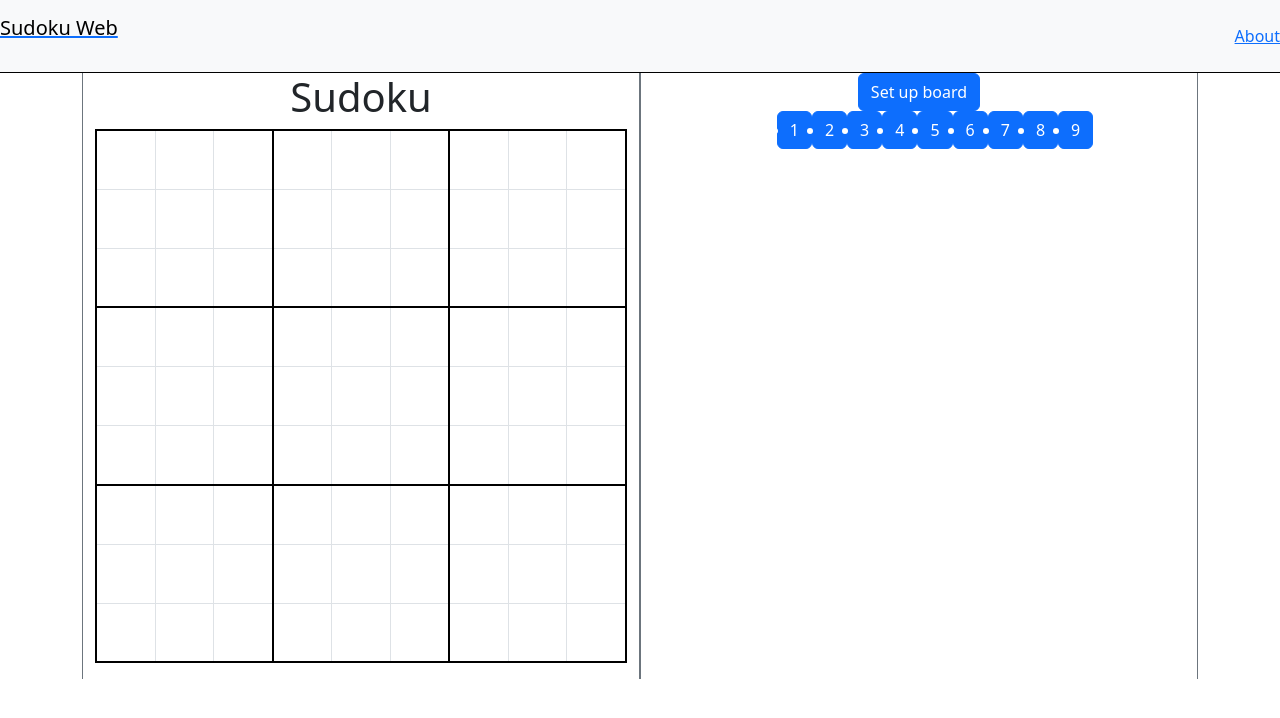
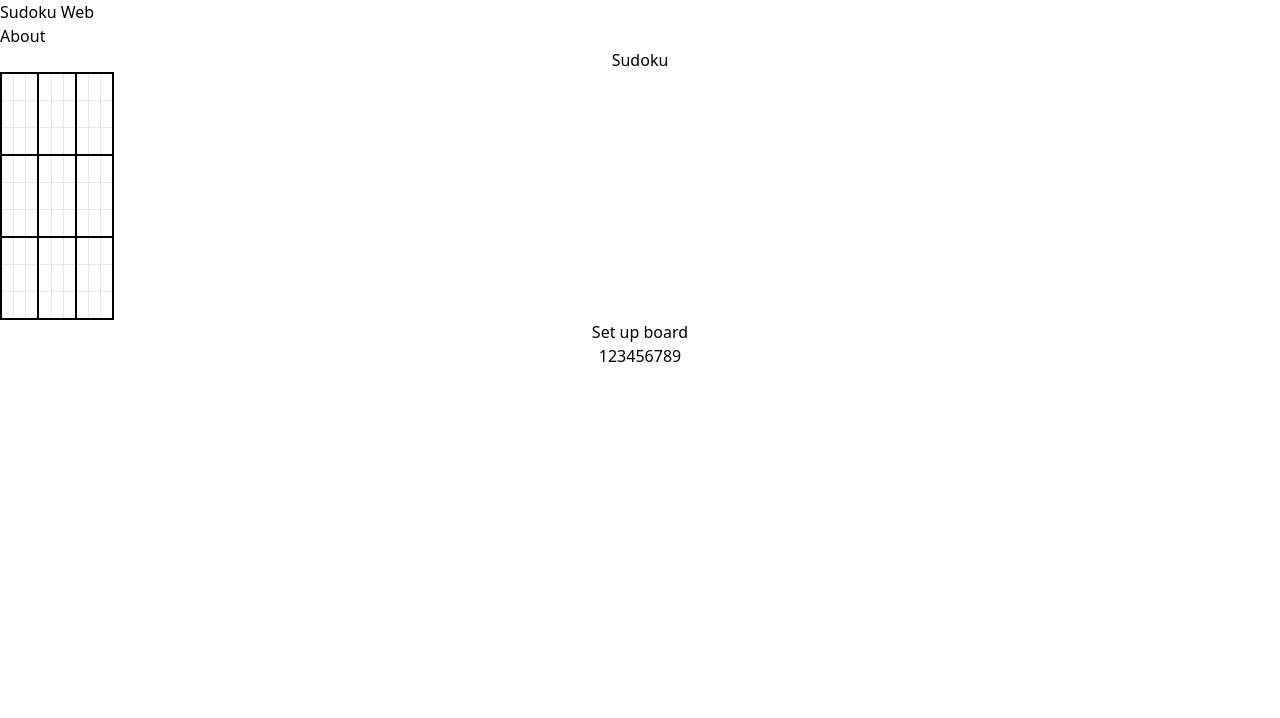
Before and after one commit to Kjaerandsen/SudokuWeb, a Next.js app: page / in a window 1280 px wide. Shown: the top 718 px of the page. Built offline with nearby package versions, Linux system fonts and the light colour scheme.

Commit message:
Removed bootstrap import, added TailwindCSS import.

```diff
--- /dev/null
+++ b/postcss.config.js
@@ -0,0 +1,6 @@
+module.exports = {
+  plugins: {
+    tailwindcss: {},
+    autoprefixer: {},
+  },
+}
--- a/src/app/globals.css
+++ b/src/app/globals.css
@@ -1,3 +1,7 @@
+@tailwind base;
+@tailwind components;
+@tailwind utilities;
+
 td:nth-of-type(3n) {
   border-right: 2px solid black !important;
 }
--- a/src/app/layout.js
+++ b/src/app/layout.js
@@ -1,4 +1,4 @@
-import 'bootstrap/dist/css/bootstrap.css'
+//import 'bootstrap/dist/css/bootstrap.css'
 import './globals.css'
 //import { Inter } from 'next/font/google'
 import Link from 'next/link'
--- /dev/null
+++ b/tailwind.config.js
@@ -0,0 +1,18 @@
+/** @type {import('tailwindcss').Config} */
+module.exports = {
+  content: [
+    './src/pages/**/*.{js,ts,jsx,tsx,mdx}',
+    './src/components/**/*.{js,ts,jsx,tsx,mdx}',
+    './src/app/**/*.{js,ts,jsx,tsx,mdx}',
+  ],
+  theme: {
+    extend: {
+      backgroundImage: {
+        'gradient-radial': 'radial-gradient(var(--tw-gradient-stops))',
+        'gradient-conic':
+          'conic-gradient(from 180deg at 50% 50%, var(--tw-gradient-stops))',
+      },
+    },
+  },
+  plugins: [],
+}
```
Also changed, not shown: package.json (+7 -5 lines), 1 other file (tests, documents, lock files or other folders).
